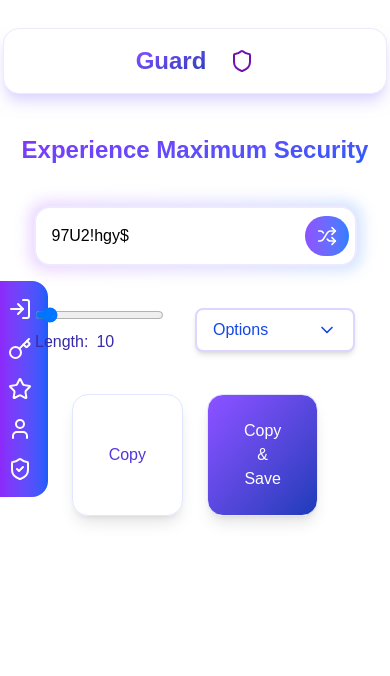
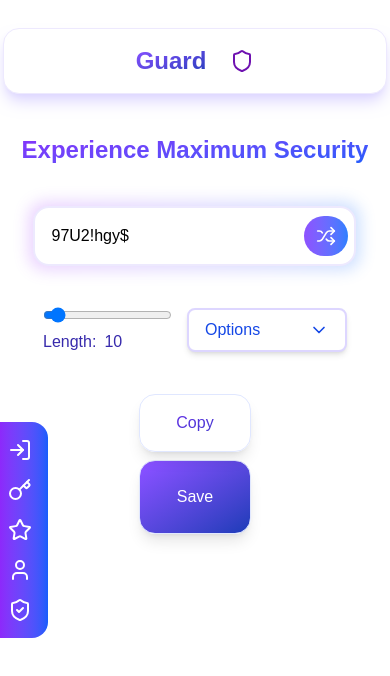
Before and after one commit to SwarthakDas/guard, a React (Vite) app in the folder client/: page / in a window 390 px wide. Shown: the top 676 px of the page. Built offline with nearby package versions, Linux system fonts and the light colour scheme; a web font is replaced by a local one.

Commit message:
mobile ui fix

```diff
--- a/client/src/pages/CheckerPage/index.jsx
+++ b/client/src/pages/CheckerPage/index.jsx
@@ -73,7 +73,7 @@ const CheckerPage = () => {
 
   return (
     <div className="flex flex-col bg-purple-50 h-screen items-center">
-      <div className="p-4 m-4 mt-7 mx-4 shadow-lg shadow-violet-200 border-1 border-violet-100 rounded-2xl min-w-96 lg:w-lg bg-white cursor-pointer" onClick={()=>{navigate("/")}}>
+      <div className="p-4 m-4 mt-7 mx-4 shadow-lg shadow-violet-200 border-1 border-violet-100 rounded-2xl min-w-96 lg:w-lg bg-white cursor-pointer justify-center" onClick={()=>{navigate("/")}}>
             <div className='flex justify-center gap-6'>
                 <p className='font-bold text-2xl  bg-gradient-to-br from-violet-500 to-blue-800 bg-clip-text text-transparent'>Guard</p>
                 <Shield className='mt-1 text-purple-800' />
--- a/client/src/pages/FavouritesPage/index.jsx
+++ b/client/src/pages/FavouritesPage/index.jsx
@@ -138,7 +138,7 @@ const FavouritesPage = () => {
   if(!pinVerified){
     return(
       <div className="flex flex-col bg-purple-50 h-screen items-center">
-      <div className="p-4 m-4 mt-7 mx-4 shadow-lg shadow-violet-200 border-1 border-violet-100 rounded-2xl min-w-96 lg:w-lg bg-white cursor-pointer" onClick={homeNavigate}>
+      <div className="p-4 m-4 mt-7 mx-4 shadow-lg shadow-violet-200 border-1 border-violet-100 rounded-2xl min-w-96 lg:w-lg bg-white cursor-pointer justify-center" onClick={homeNavigate}>
             <div className='flex justify-center gap-6'>
                 <p className='font-bold text-2xl  bg-gradient-to-br from-violet-500 to-blue-800 bg-clip-text text-transparent'>Guard</p>
                 <Shield className='mt-1 text-purple-800' />
--- a/client/src/pages/HomePage/index.jsx
+++ b/client/src/pages/HomePage/index.jsx
@@ -61,7 +61,7 @@ const HomePage = () => {
 
   return (
     <div className="flex justify-center gap-64">
-      {isMobile?(<div className="absolute top-1/3 -left-2" style={{ zIndex: menuZIndex }}>
+      {isMobile?(<div className="absolute top-1/2 -left-2" style={{ zIndex: menuZIndex }}>
           <div className="mx-auto max-w-md " >
             <nav className="relative " onClick={() =>{ setIsExpanded(true);setTimeout(() => setMenuZIndex(50), 50)}} onMouseLeave={() => { setIsExpanded(false);setTimeout(() => setMenuZIndex(0), 300);}}  >
               <div
@@ -222,13 +222,14 @@ const HomePage = () => {
 
 
 
-      <div className="flex flex-col items-center ">
-        <div className="p-4 m-4 mt-7 mx-4 shadow-lg shadow-violet-200 border-1 border-violet-100 rounded-2xl min-w-96 lg:w-xl bg-white">
+      <div className="flex flex-col items-center max-w-full">
+        <div className="p-4 m-4 mt-7 mx-4 shadow-lg shadow-violet-200 border-1 border-violet-100 rounded-2xl min-w-96 lg:w-xl bg-white justify-center">
               <div className='flex justify-center gap-6'>
                   <p className='font-bold text-2xl  bg-gradient-to-br from-violet-500 to-blue-800 bg-clip-text text-transparent'>Guard</p>
                   <Shield className='mt-1 text-purple-800' />
               </div>
           </div>
+          <div className="flex flex-col items-center">
         <p className="text-center text-2xl font-semibold pt-6 bg-gradient-to-br from-purple-600 to-blue-600 bg-clip-text text-transparent">Experience Maximum Security</p>
         <div className="relative group my-10 max-w-96">
           <div className="absolute -inset-1 bg-gradient-to-r from-purple-500 to-blue-500 rounded-2xl blur opacity-25 group-hover:opacity-50 transition duration-1000 group-hover:duration-200" />
@@ -239,8 +240,8 @@ const HomePage = () => {
             </button>
           </div>
         </div>
-        <div className="flex max-w-80 items-center w-full justify-center ">
-          <div className="w-40 relative">
+        <div className="flex max-w-80 items-center w-full justify-center">
+          <div className="w-36 relative">
             <input className="cursor-pointer" type="range" min={6} max={75} value={length} onChange={(e)=>setLength(e.target.value)} />
             <label className="text-indigo-800 font-medium">Length:<input value={length} placeholder={length} className=" w-8 rounded-sm ml-1 px-1 cursor-pointer" onChange={(e) => setLength(e.target.value)}/></label>
           </div>
@@ -284,9 +285,9 @@ const HomePage = () => {
             )}
           </div>
         </div>
-        <div className="flex justify-between gap-6 my-10">
-          <button className="relative aspect-square border-1 rounded-2xl p-4 shadow-lg hover:shadow-xl border-indigo-100 hover:border-indigo-300 transition-all duaration-300 hover:scale-105 px-9 font-medium bg-gradient-to-br from-violet-600 to-blue-800 bg-clip-text text-transparent cursor-pointer" onClick={()=>{copyToClipboard(); showCopiedNotification();}}>Copy</button>
-          <button className=" border-1 rounded-2xl p-6 px-9 shadow-lg hover:shadow-xl border-indigo-100 hover:border-indigo-300 transition-all duaration-300 hover:scale-105 font-medium text-wrap bg-gradient-to-br from-violet-500 to-blue-800 text-white cursor-pointer" onClick={()=>{copyToClipboard(); showCopiedNotification();navigate("/save", { state: { password } });}}>Copy <br/>&<br/>Save</button>
+        <div className="flex justify-between gap-2 my-10 max-sm:flex-col">
+          <button className="relative border-1 rounded-2xl p-4 shadow-lg hover:shadow-xl border-indigo-100 hover:border-indigo-300 transition-all duaration-300 hover:scale-105 px-9 font-medium bg-gradient-to-br from-violet-600 to-blue-800 bg-clip-text text-transparent cursor-pointer" onClick={()=>{copyToClipboard(); showCopiedNotification();}}>Copy</button>
+          <button className=" border-1 rounded-2xl p-6 px-9 shadow-lg hover:shadow-xl border-indigo-100 hover:border-indigo-300 transition-all duaration-300 hover:scale-105 font-medium text-wrap bg-gradient-to-br from-violet-500 to-blue-800 text-white cursor-pointer" onClick={()=>{copyToClipboard(); showCopiedNotification();navigate("/save", { state: { password } });}}>Save</button>
         </div>
         {showCopied && (
         <div className=" bottom-1/5 left-1/2 ml-32 transform -translate-x-1/2 bg-gray-800 text-white px-4 py-2 rounded-lg shadow-lg flex items-center gap-2 animate-fade-in-out">
@@ -295,6 +296,7 @@ const HomePage = () => {
         </div>
         )}
       </div>
+      </div>
 
 
     </div>
--- a/client/src/pages/LoginPage/index.jsx
+++ b/client/src/pages/LoginPage/index.jsx
@@ -51,7 +51,7 @@ const Login = () => {
 
   return (
     <div className="flex flex-col bg-purple-50 h-screen items-center">
-      <div className="p-4 m-4 mt-7 mx-4 shadow-lg shadow-violet-200 border-1 border-violet-100 rounded-2xl min-w-96 lg:w-lg bg-white cursor-pointer" onClick={homeNavigate}>
+      <div className="p-4 m-4 mt-7 mx-4 shadow-lg shadow-violet-200 border-1 border-violet-100 rounded-2xl min-w-96 lg:w-lg bg-white cursor-pointer justify-center" onClick={homeNavigate}>
             <div className='flex justify-center gap-6'>
                 <p className='font-bold text-2xl  bg-gradient-to-br from-violet-500 to-blue-800 bg-clip-text text-transparent'>Guard</p>
                 <Shield className='mt-1 text-purple-800' />
--- a/client/src/pages/PasswordPage/index.jsx
+++ b/client/src/pages/PasswordPage/index.jsx
@@ -136,7 +136,7 @@ const PasswordPage = () => {
   if(!pinVerified){
     return(
       <div className="flex flex-col bg-purple-50 h-screen items-center">
-      <div className="p-4 m-4 mt-7 mx-4 shadow-lg shadow-violet-200 border-1 border-violet-100 rounded-2xl min-w-96 lg:w-lg bg-white cursor-pointer" onClick={homeNavigate}>
+      <div className="p-4 m-4 mt-7 mx-4 shadow-lg shadow-violet-200 border-1 border-violet-100 rounded-2xl min-w-96 lg:w-lg bg-white cursor-pointer justify-center" onClick={homeNavigate}>
             <div className='flex justify-center gap-6'>
                 <p className='font-bold text-2xl  bg-gradient-to-br from-violet-500 to-blue-800 bg-clip-text text-transparent'>Guard</p>
                 <Shield className='mt-1 text-purple-800' />
--- a/client/src/pages/ProfilePage/index.jsx
+++ b/client/src/pages/ProfilePage/index.jsx
@@ -88,7 +88,7 @@ const ProfilePage = () => {
 
   return (
     <div className="flex flex-col bg-purple-50 h-screen items-center">
-      <div className="p-4 m-4 mt-7 mx-4 shadow-lg shadow-violet-200 border-1 border-violet-100 rounded-2xl min-w-96 lg:w-lg bg-white cursor-pointer" onClick={homeNavigate}>
+      <div className="p-4 m-4 mt-7 mx-4 shadow-lg shadow-violet-200 border-1 border-violet-100 rounded-2xl min-w-96 lg:w-lg bg-white cursor-pointer justify-center" onClick={homeNavigate}>
             <div className='flex justify-center gap-6'>
                 <p className='font-bold text-2xl  bg-gradient-to-br from-violet-500 to-blue-800 bg-clip-text text-transparent'>Guard</p>
                 <Shield className='mt-1 text-purple-800' />
--- a/client/src/pages/SavePasswordPage/index.jsx
+++ b/client/src/pages/SavePasswordPage/index.jsx
@@ -44,7 +44,7 @@ const SavePasswordPage = () => {
 
   return (
     <div className="flex flex-col bg-purple-50 h-screen items-center">
-      <div className="p-4 m-4 mt-7 mx-4 shadow-lg shadow-violet-200 border-1 border-violet-100 rounded-2xl min-w-96 lg:w-lg bg-white cursor-pointer" onClick={homeNavigate}>
+      <div className="p-4 m-4 mt-7 mx-4 shadow-lg shadow-violet-200 border-1 border-violet-100 rounded-2xl min-w-96 lg:w-lg bg-white cursor-pointer justify-center" onClick={homeNavigate}>
             <div className='flex justify-center gap-6'>
                 <p className='font-bold text-2xl  bg-gradient-to-br from-violet-500 to-blue-800 bg-clip-text text-transparent'>Guard</p>
                 <Shield className='mt-1 text-purple-800' />
--- a/client/src/pages/SignupPage/index.jsx
+++ b/client/src/pages/SignupPage/index.jsx
@@ -56,7 +56,7 @@ const SignUp = () => {
   if (!tnc) {
     return (
       <div className="flex flex-col bg-purple-50 h-screen items-center text-sm">
-        <div className="p-4 m-2  mt-8 mx-4 shadow-lg shadow-violet-200 border-1 border-violet-100 rounded-2xl min-w-96 lg:w-lg bg-white cursor-pointer">
+        <div className="p-4 m-2  mt-8 mx-4 shadow-lg shadow-violet-200 border-1 border-violet-100 rounded-2xl min-w-96 lg:w-lg bg-white cursor-pointer justify-center">
             <div className='flex justify-center gap-6' onClick={homeNavigate}>
                 <p className='font-bold text-2xl  bg-gradient-to-br from-violet-500 to-blue-800 bg-clip-text text-transparent'>Guard</p>
                 <Shield className='mt-1 text-purple-800' />
```
